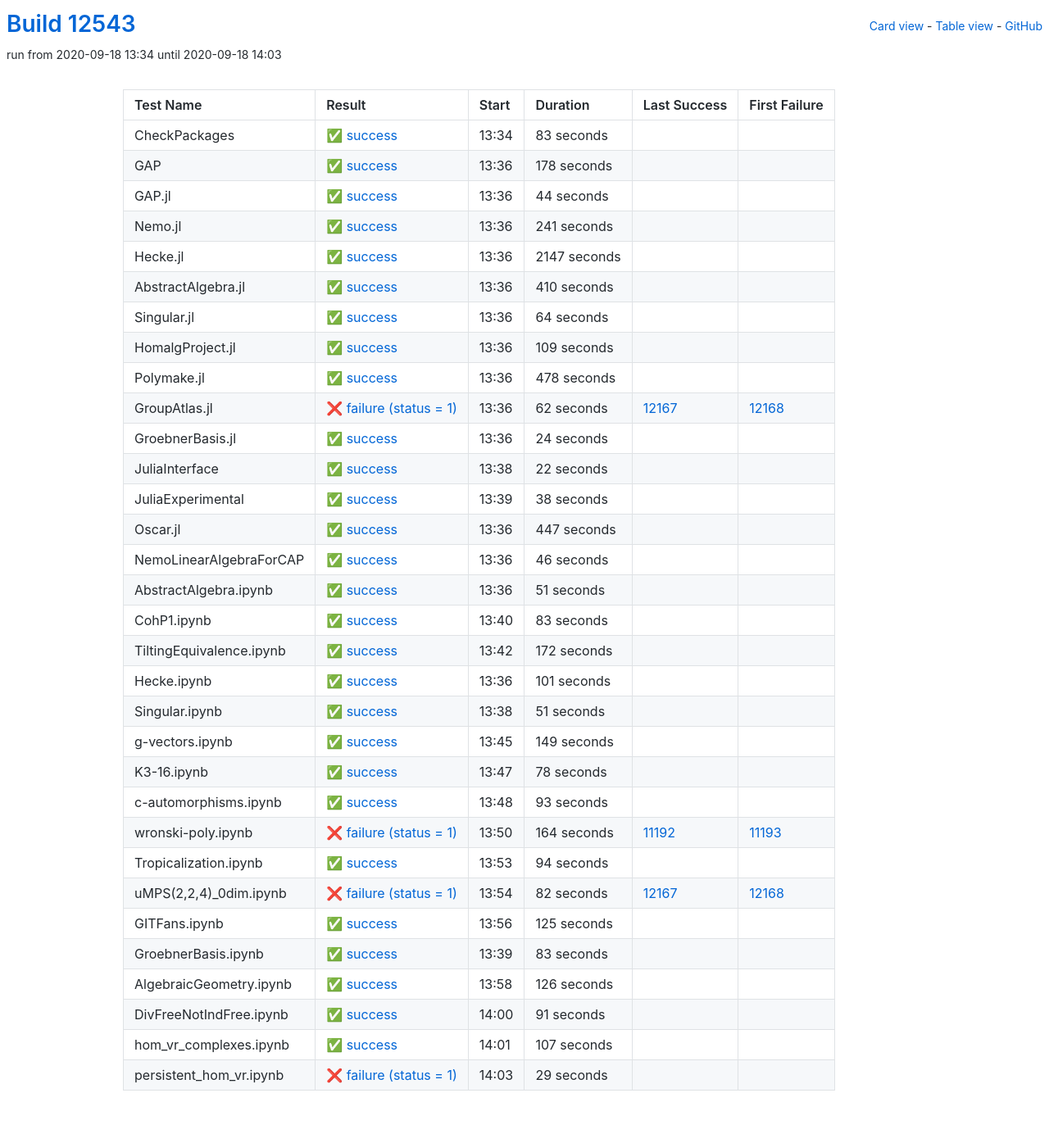
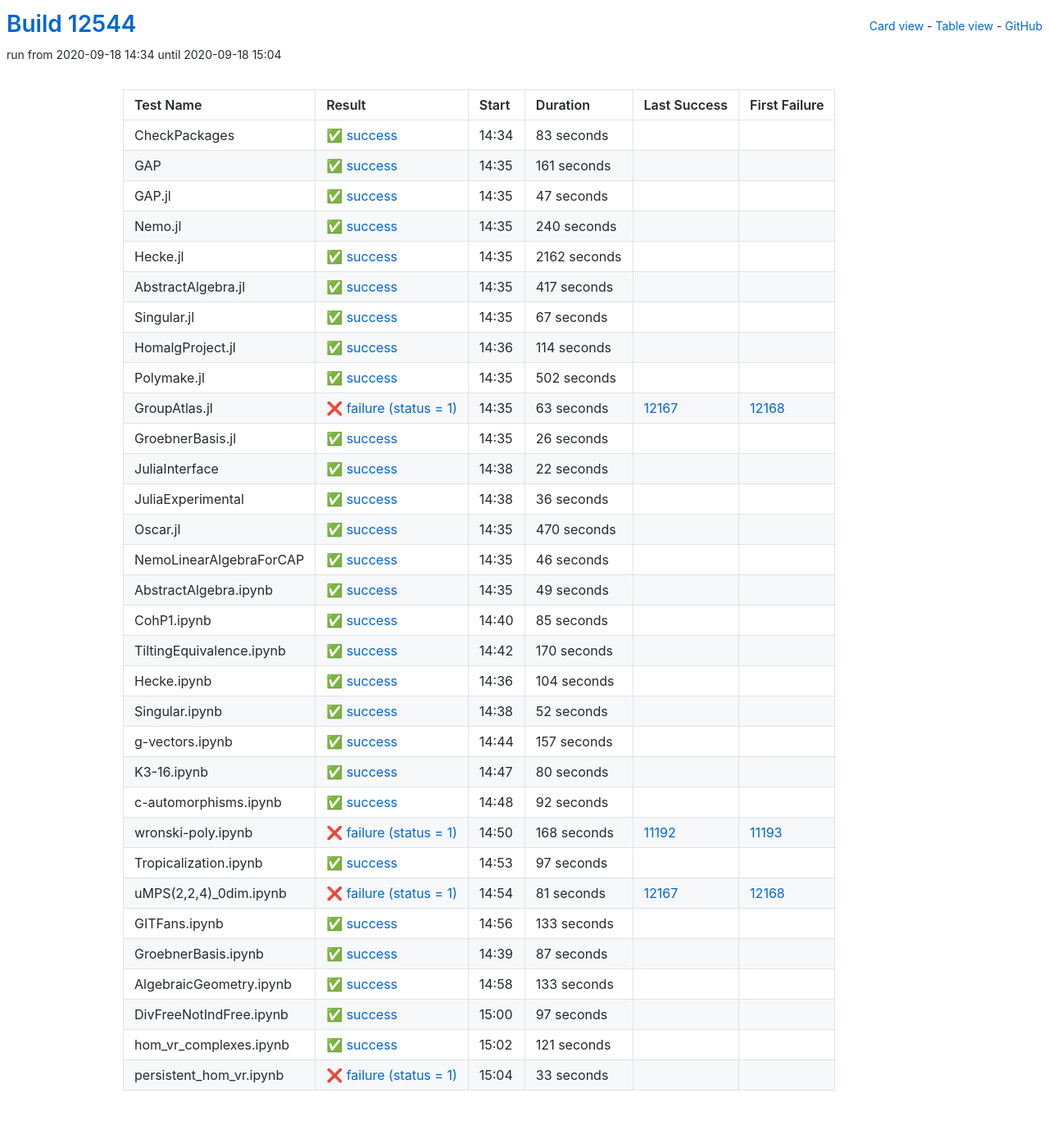
Before and after one commit to oscar-system/oscar-ci-status, a Jekyll site: the page built from table.html, in a window 1280 px wide. Shown: the whole page at 82% size. Built offline with Jekyll 4.4.1, drawn with Linux system fonts in a browser that asks for light colours.

Commit message:
Build #12544

```diff
--- a/_data/ci.yml
+++ b/_data/ci.yml
@@ -1,6 +1,6 @@
 ---
-build: 12543
-build_url: https://oscarci.mathematik.uni-kl.de/job/oscar/12543/
+build: 12544
+build_url: https://oscarci.mathematik.uni-kl.de/job/oscar/12544/
 job: oscar
 organization: oscar-system
 repo: oscar-ci-status
@@ -8,8 +8,8 @@
 tests:
 - name: CheckPackages
   id: checkpackages
-  log: https://oscarci.mathematik.uni-kl.de/job/oscar/12543/artifact/logs/build-12543/CheckPackages.log
-  start: 2020-09-18 13:34
+  log: https://oscarci.mathematik.uni-kl.de/job/oscar/12544/artifact/logs/build-12544/CheckPackages.log
+  start: 2020-09-18 14:34
   success: true
   exitcode: 0
   status: success
@@ -20,128 +20,128 @@
   first_failure_url:
 - name: GAP
   id: gap
-  log: https://oscarci.mathematik.uni-kl.de/job/oscar/12543/artifact/logs/build-12543/GAP.log
-  start: 2020-09-18 13:36
+  log: https://oscarci.mathematik.uni-kl.de/job/oscar/12544/artifact/logs/build-12544/GAP.log
+  start: 2020-09-18 14:35
   success: true
   exitcode: 0
   status: success
-  duration: 178
+  duration: 161
   last_success: false
   last_success_url:
   first_failure: false
   first_failure_url:
 - name: GAP.jl
   id: gap-jl
-  log: https://oscarci.mathematik.uni-kl.de/job/oscar/12543/artifact/logs/build-12543/GAP.jl.log
-  start: 2020-09-18 13:36
+  log: https://oscarci.mathematik.uni-kl.de/job/oscar/12544/artifact/logs/build-12544/GAP.jl.log
+  start: 2020-09-18 14:35
   success: true
   exitcode: 0
   status: success
-  duration: 44
+  duration: 47
   last_success: false
   last_success_url:
   first_failure: false
   first_failure_url:
 - name: Nemo.jl
   id: nemo-jl
-  log: https://oscarci.mathematik.uni-kl.de/job/oscar/12543/artifact/logs/build-12543/Nemo.jl.log
-  start: 2020-09-18 13:36
+  log: https://oscarci.mathematik.uni-kl.de/job/oscar/12544/artifact/logs/build-12544/Nemo.jl.log
+  start: 2020-09-18 14:35
   success: true
   exitcode: 0
   status: success
-  duration: 241
+  duration: 240
   last_success: false
   last_success_url:
   first_failure: false
   first_failure_url:
 - name: Hecke.jl
   id: hecke-jl
-  log: https://oscarci.mathematik.uni-kl.de/job/oscar/12543/artifact/logs/build-12543/Hecke.jl.log
-  start: 2020-09-18 13:36
+  log: https://oscarci.mathematik.uni-kl.de/job/oscar/12544/artifact/logs/build-12544/Hecke.jl.log
+  start: 2020-09-18 14:35
   success: true
   exitcode: 0
   status: success
-  duration: 2147
+  duration: 2162
   last_success: false
   last_success_url:
   first_failure: false
   first_failure_url:
 - name: AbstractAlgebra.jl
   id: abstractalgebra-jl
-  log: https://oscarci.mathematik.uni-kl.de/job/oscar/12543/artifact/logs/build-12543/AbstractAlgebra.jl.log
-  start: 2020-09-18 13:36
+  log: https://oscarci.mathematik.uni-kl.de/job/oscar/12544/artifact/logs/build-12544/AbstractAlgebra.jl.log
+  start: 2020-09-18 14:35
   success: true
   exitcode: 0
   status: success
-  duration: 410
+  duration: 417
   last_success: false
   last_success_url:
   first_failure: false
   first_failure_url:
 - name: Singular.jl
   id: singular-jl
-  log: https://oscarci.mathematik.uni-kl.de/job/oscar/12543/artifact/logs/build-12543/Singular.jl.log
-  start: 2020-09-18 13:36
+  log: https://oscarci.mathematik.uni-kl.de/job/oscar/12544/artifact/logs/build-12544/Singular.jl.log
+  start: 2020-09-18 14:35
   success: true
   exitcode: 0
   status: success
-  duration: 64
+  duration: 67
   last_success: false
   last_success_url:
   first_failure: false
   first_failure_url:
 - name: HomalgProject.jl
   id: homalgproject-jl
-  log: https://oscarci.mathematik.uni-kl.de/job/oscar/12543/artifact/logs/build-12543/HomalgProject.jl.log
-  start: 2020-09-18 13:36
+  log: https://oscarci.mathematik.uni-kl.de/job/oscar/12544/artifact/logs/build-12544/HomalgProject.jl.log
+  start: 2020-09-18 14:36
   success: true
   exitcode: 0
   status: success
-  duration: 109
+  duration: 114
   last_success: false
   last_success_url:
   first_failure: false
   first_failure_url:
 - name: Polymake.jl
   id: polymake-jl
-  log: https://oscarci.mathematik.uni-kl.de/job/oscar/12543/artifact/logs/build-12543/Polymake.jl.log
-  start: 2020-09-18 13:36
+  log: https://oscarci.mathematik.uni-kl.de/job/oscar/12544/artifact/logs/build-12544/Polymake.jl.log
+  start: 2020-09-18 14:35
   success: true
   exitcode: 0
   status: success
-  duration: 478
+  duration: 502
   last_success: false
   last_success_url:
   first_failure: false
   first_failure_url:
 - name: GroupAtlas.jl
   id: groupatlas-jl
-  log: https://oscarci.mathematik.uni-kl.de/job/oscar/12543/artifact/logs/build-12543/GroupAtlas.jl.log
-  start: 2020-09-18 13:36
+  log: https://oscarci.mathematik.uni-kl.de/job/oscar/12544/artifact/logs/build-12544/GroupAtlas.jl.log
+  start: 2020-09-18 14:35
   success: false
   exitcode: 1
   status: failure
-  duration: 62
+  duration: 63
   last_success: 12167
   last_success_url: https://oscarci.mathematik.uni-kl.de/job/oscar/12167/
   first_failure: 12168
   first_failure_url: https://oscarci.mathematik.uni-kl.de/job/oscar/12168/
 - name: GroebnerBasis.jl
   id: groebnerbasis-jl
-  log: https://oscarci.mathematik.uni-kl.de/job/oscar/12543/artifact/logs/build-12543/GroebnerBasis.jl.log
-  start: 2020-09-18 13:36
+  log: https://oscarci.mathematik.uni-kl.de/job/oscar/12544/artifact/logs/build-12544/GroebnerBasis.jl.log
+  start: 2020-09-18 14:35
   success: true
   exitcode: 0
   status: success
-  duration: 24
+  duration: 26
   last_success: false
   last_success_url:
   first_failure: false
   first_failure_url:
 - name: JuliaInterface
   id: juliainterface
-  log: https://oscarci.mathematik.uni-kl.de/job/oscar/12543/artifact/logs/build-12543/JuliaInterface.log
-  start: 2020-09-18 13:38
+  log: https://oscarci.mathematik.uni-kl.de/job/oscar/12544/artifact/logs/build-12544/JuliaInterface.log
+  start: 2020-09-18 14:38
   success: true
   exitcode: 0
   status: success
@@ -152,32 +152,32 @@
   first_failure_url:
 - name: JuliaExperimental
   id: juliaexperimental
-  log: https://oscarci.mathematik.uni-kl.de/job/oscar/12543/artifact/logs/build-12543/JuliaExperimental.log
-  start: 2020-09-18 13:39
+  log: https://oscarci.mathematik.uni-kl.de/job/oscar/12544/artifact/logs/build-12544/JuliaExperimental.log
+  start: 2020-09-18 14:38
   success: true
   exitcode: 0
   status: success
-  duration: 38
+  duration: 36
   last_success: false
   last_success_url:
   first_failure: false
   first_failure_url:
 - name: Oscar.jl
   id: oscar-jl
-  log: https://oscarci.mathematik.uni-kl.de/job/oscar/12543/artifact/logs/build-12543/Oscar.jl.log
-  start: 2020-09-18 13:36
+  log: https://oscarci.mathematik.uni-kl.de/job/oscar/12544/artifact/logs/build-12544/Oscar.jl.log
+  start: 2020-09-18 14:35
   success: true
   exitcode: 0
   status: success
-  duration: 447
+  duration: 470
   last_success: false
   last_success_url:
   first_failure: false
   first_failure_url:
 - name: NemoLinearAlgebraForCAP
   id: nemolinearalgebraforcap
-  log: https://oscarci.mathematik.uni-kl.de/job/oscar/12543/artifact/logs/build-12543/NemoLinearAlgebraForCAP.log
-  start: 2020-09-18 13:36
+  log: https://oscarci.mathematik.uni-kl.de/job/oscar/12544/artifact/logs/build-12544/NemoLinearAlgebraForCAP.log
+  start: 2020-09-18 14:35
   success: true
   exitcode: 0
   status: success
@@ -188,204 +188,204 @@
   first_failure_url:
 - name: AbstractAlgebra.ipynb
   id: abstractalgebra-ipynb
-  log: https://oscarci.mathematik.uni-kl.de/job/oscar/12543/artifact/logs/build-12543/AbstractAlgebra.ipynb.log
-  start: 2020-09-18 13:36
+  log: https://oscarci.mathematik.uni-kl.de/job/oscar/12544/artifact/logs/build-12544/AbstractAlgebra.ipynb.log
+  start: 2020-09-18 14:35
   success: true
   exitcode: 0
   status: success
-  duration: 51
+  duration: 49
   last_success: false
   last_success_url:
   first_failure: false
   first_failure_url:
 - name: CohP1.ipynb
   id: cohp1-ipynb
-  log: https://oscarci.mathematik.uni-kl.de/job/oscar/12543/artifact/logs/build-12543/CohP1.ipynb.log
-  start: 2020-09-18 13:40
+  log: https://oscarci.mathematik.uni-kl.de/job/oscar/12544/artifact/logs/build-12544/CohP1.ipynb.log
+  start: 2020-09-18 14:40
   success: true
   exitcode: 0
   status: success
-  duration: 83
+  duration: 85
   last_success: false
   last_success_url:
   first_failure: false
   first_failure_url:
 - name: TiltingEquivalence.ipynb
   id: tiltingequivalence-ipynb
-  log: https://oscarci.mathematik.uni-kl.de/job/oscar/12543/artifact/logs/build-12543/TiltingEquivalence.ipynb.log
-  start: 2020-09-18 13:42
+  log: https://oscarci.mathematik.uni-kl.de/job/oscar/12544/artifact/logs/build-12544/TiltingEquivalence.ipynb.log
+  start: 2020-09-18 14:42
   success: true
   exitcode: 0
   status: success
-  duration: 172
+  duration: 170
   last_success: false
   last_success_url:
   first_failure: false
   first_failure_url:
 - name: Hecke.ipynb
   id: hecke-ipynb
-  log: https://oscarci.mathematik.uni-kl.de/job/oscar/12543/artifact/logs/build-12543/Hecke.ipynb.log
-  start: 2020-09-18 13:36
+  log: https://oscarci.mathematik.uni-kl.de/job/oscar/12544/artifact/logs/build-12544/Hecke.ipynb.log
+  start: 2020-09-18 14:36
   success: true
   exitcode: 0
   status: success
-  duration: 101
+  duration: 104
   last_success: false
   last_success_url:
   first_failure: false
   first_failure_url:
 - name: Singular.ipynb
   id: singular-ipynb
-  log: https://oscarci.mathematik.uni-kl.de/job/oscar/12543/artifact/logs/build-12543/Singular.ipynb.log
-  start: 2020-09-18 13:38
+  log: https://oscarci.mathematik.uni-kl.de/job/oscar/12544/artifact/logs/build-12544/Singular.ipynb.log
+  start: 2020-09-18 14:38
   success: true
   exitcode: 0
   status: success
-  duration: 51
+  duration: 52
   last_success: false
   last_success_url:
   first_failure: false
   first_failure_url:
 - name: g-vectors.ipynb
   id: g-vectors-ipynb
-  log: https://oscarci.mathematik.uni-kl.de/job/oscar/12543/artifact/logs/build-12543/g-vectors.ipynb.log
-  start: 2020-09-18 13:45
+  log: https://oscarci.mathematik.uni-kl.de/job/oscar/12544/artifact/logs/build-12544/g-vectors.ipynb.log
+  start: 2020-09-18 14:44
   success: true
   exitcode: 0
   status: success
-  duration: 149
+  duration: 157
   last_success: false
   last_success_url:
   first_failure: false
   first_failure_url:
 - name: K3-16.ipynb
   id: k3-16-ipynb
-  log: https://oscarci.mathematik.uni-kl.de/job/oscar/12543/artifact/logs/build-12543/K3-16.ipynb.log
-  start: 2020-09-18 13:47
+  log: https://oscarci.mathematik.uni-kl.de/job/oscar/12544/artifact/logs/build-12544/K3-16.ipynb.log
+  start: 2020-09-18 14:47
   success: true
   exitcode: 0
   status: success
-  duration: 78
+  duration: 80
   last_success: false
   last_success_url:
   first_failure: false
   first_failure_url:
 - name: c-automorphisms.ipynb
   id: c-automorphisms-ipynb
-  log: https://oscarci.mathematik.uni-kl.de/job/oscar/12543/artifact/logs/build-12543/c-automorphisms.ipynb.log
-  start: 2020-09-18 13:48
+  log: https://oscarci.mathematik.uni-kl.de/job/oscar/12544/artifact/logs/build-12544/c-automorphisms.ipynb.log
+  start: 2020-09-18 14:48
   success: true
   exitcode: 0
   status: success
-  duration: 93
+  duration: 92
   last_success: false
   last_success_url:
   first_failure: false
   first_failure_url:
 - name: wronski-poly.ipynb
   id: wronski-poly-ipynb
-  log: https://oscarci.mathematik.uni-kl.de/job/oscar/12543/artifact/logs/build-12543/wronski-poly.ipynb.log
-  start: 2020-09-18 13:50
+  log: https://oscarci.mathematik.uni-kl.de/job/oscar/12544/artifact/logs/build-12544/wronski-poly.ipynb.log
+  start: 2020-09-18 14:50
   success: false
   exitcode: 1
   status: failure
-  duration: 164
+  duration: 168
   last_success: 11192
   last_success_url: https://oscarci.mathematik.uni-kl.de/job/oscar/11192/
   first_failure: 11193
   first_failure_url: https://oscarci.mathematik.uni-kl.de/job/oscar/11193/
 - name: Tropicalization.ipynb
   id: tropicalization-ipynb
-  log: https://oscarci.mathematik.uni-kl.de/job/oscar/12543/artifact/logs/build-12543/Tropicalization.ipynb.log
-  start: 2020-09-18 13:53
+  log: https://oscarci.mathematik.uni-kl.de/job/oscar/12544/artifact/logs/build-12544/Tropicalization.ipynb.log
+  start: 2020-09-18 14:53
   success: true
   exitcode: 0
   status: success
-  duration: 94
+  duration: 97
   last_success: false
   last_success_url:
   first_failure: false
   first_failure_url:
 - name: uMPS(2,2,4)_0dim.ipynb
   id: umps-2-2-4-0dim-ipynb
-  log: https://oscarci.mathematik.uni-kl.de/job/oscar/12543/artifact/logs/build-12543/uMPS-2-2-4-_0dim.ipynb.log
-  start: 2020-09-18 13:54
+  log: https://oscarci.mathematik.uni-kl.de/job/oscar/12544/artifact/logs/build-12544/uMPS-2-2-4-_0dim.ipynb.log
+  start: 2020-09-18 14:54
   success: false
   exitcode: 1
   status: failure
-  duration: 82
+  duration: 81
   last_success: 12167
   last_success_url: https://oscarci.mathematik.uni-kl.de/job/oscar/12167/
   first_failure: 12168
   first_failure_url: https://oscarci.mathematik.uni-kl.de/job/oscar/12168/
 - name: GITFans.ipynb
   id: gitfans-ipynb
-  log: https://oscarci.mathematik.uni-kl.de/job/oscar/12543/artifact/logs/build-12543/GITFans.ipynb.log
-  start: 2020-09-18 13:56
+  log: https://oscarci.mathematik.uni-kl.de/job/oscar/12544/artifact/logs/build-12544/GITFans.ipynb.log
+  start: 2020-09-18 14:56
   success: true
   exitcode: 0
   status: success
-  duration: 125
+  duration: 133
   last_success: false
   last_success_url:
   first_failure: false
   first_failure_url:
 - name: GroebnerBasis.ipynb
   id: groebnerbasis-ipynb
-  log: https://oscarci.mathematik.uni-kl.de/job/oscar/12543/artifact/logs/build-12543/GroebnerBasis.ipynb.log
-  start: 2020-09-18 13:39
+  log: https://oscarci.mathematik.uni-kl.de/job/oscar/12544/artifact/logs/build-12544/GroebnerBasis.ipynb.log
+  start: 2020-09-18 14:39
   success: true
   exitcode: 0
   status: success
-  duration: 83
+  duration: 87
   last_success: false
   last_success_url:
   first_failure: false
   first_failure_url:
 - name: AlgebraicGeometry.ipynb
   id: algebraicgeometry-ipynb
-  log: https://oscarci.mathematik.uni-kl.de/job/oscar/12543/artifact/logs/build-12543/AlgebraicGeometry.ipynb.log
-  start: 2020-09-18 13:58
+  log: https://oscarci.mathematik.uni-kl.de/job/oscar/12544/artifact/logs/build-12544/AlgebraicGeometry.ipynb.log
+  start: 2020-09-18 14:58
   success: true
   exitcode: 0
   status: success
-  duration: 126
+  duration: 133
   last_success: false
   last_success_url:
   first_failure: false
   first_failure_url:
 - name: DivFreeNotIndFree.ipynb
   id: divfreenotindfree-ipynb
-  log: https://oscarci.mathematik.uni-kl.de/job/oscar/12543/artifact/logs/build-12543/DivFreeNotIndFree.ipynb.log
-  start: 2020-09-18 14:00
+  log: https://oscarci.mathematik.uni-kl.de/job/oscar/12544/artifact/logs/build-12544/DivFreeNotIndFree.ipynb.log
+  start: 2020-09-18 15:00
   success: true
   exitcode: 0
   status: success
-  duration: 91
+  duration: 97
   last_success: false
   last_success_url:
   first_failure: false
   first_failure_url:
 - name: hom_vr_complexes.ipynb
   id: hom-vr-complexes-ipynb
-  log: https://oscarci.mathematik.uni-kl.de/job/oscar/12543/artifact/logs/build-12543/hom_vr_complexes.ipynb.log
-  start: 2020-09-18 14:01
+  log: https://oscarci.mathematik.uni-kl.de/job/oscar/12544/artifact/logs/build-12544/hom_vr_complexes.ipynb.log
+  start: 2020-09-18 15:02
   success: true
   exitcode: 0
   status: success
-  duration: 107
+  duration: 121
   last_success: false
   last_success_url:
   first_failure: false
   first_failure_url:
 - name: persistent_hom_vr.ipynb
   id: persistent-hom-vr-ipynb
-  log: https://oscarci.mathematik.uni-kl.de/job/oscar/12543/artifact/logs/build-12543/persistent_hom_vr.ipynb.log
-  start: 2020-09-18 14:03
+  log: https://oscarci.mathematik.uni-kl.de/job/oscar/12544/artifact/logs/build-12544/persistent_hom_vr.ipynb.log
+  start: 2020-09-18 15:04
   success: false
   exitcode: 1
   status: failure
-  duration: 29
+  duration: 33
   last_success: false
   last_success_url:
   first_failure: false
```
Also changed, not shown: README.md.
